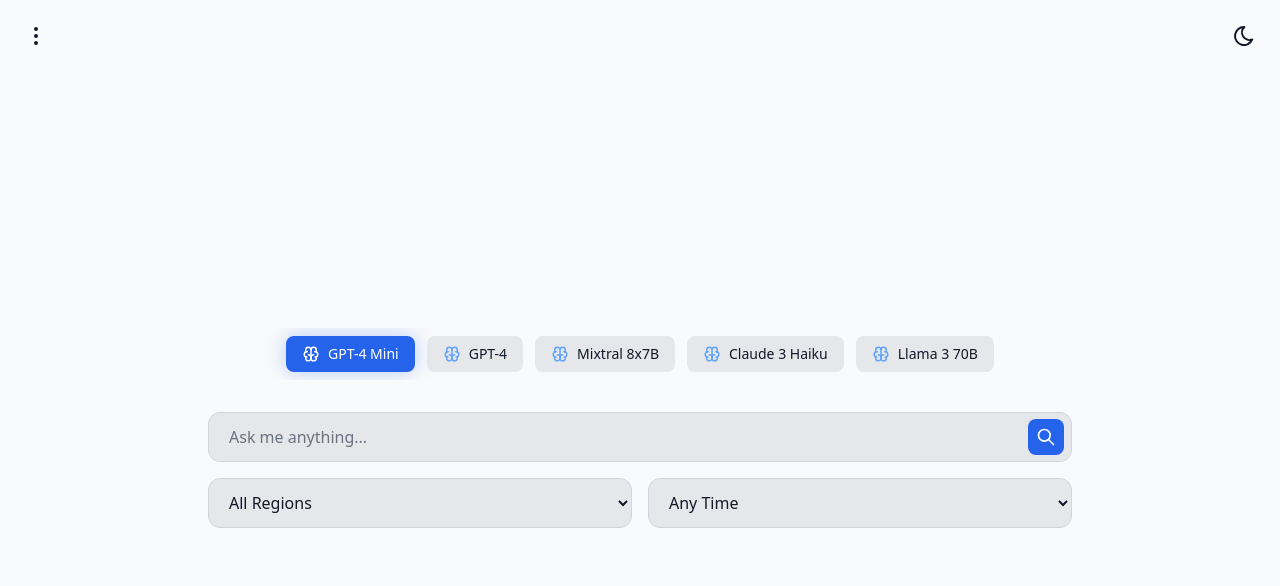
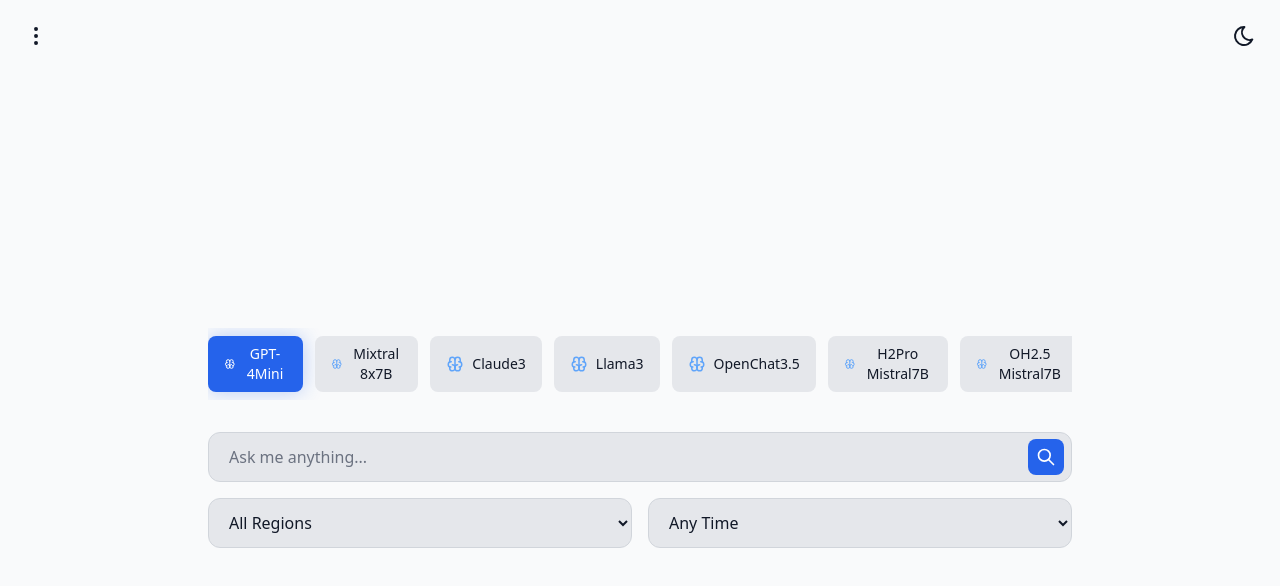
Before and after one commit to aymanbest/AISearchEngine, a React (Create React App) app: page / in a window 1280 px wide. Shown: the top 586 px of the page. Built offline with nearby package versions, Linux system fonts and the light colour scheme.

Commit message:
feat: added new Api and new models

```diff
--- a/src/components/AISearch.js
+++ b/src/components/AISearch.js
@@ -1,8 +1,12 @@
 import React, { useState, useEffect } from 'react';
 
-async function startAISearch(query, setResultText, model) {
-  try {
-    const response = await fetch(process.env.REACT_APP_AI_API_URL, {
+async function startAISearch(query, setResultText, setLoadingMessage, model) {
+  const eduideUrl = process.env.REACT_APP_AI_API_EDUIDE + 'v1/chat/completions';
+  const airforceUrl = process.env.REACT_APP_AI_API_AIRFORCE + 'v1/chat/completions';
+  const defaultModel = 'gpt-4o-mini';
+
+  const fetchAIResponse = async (url, model, stream = true) => {
+    const response = await fetch(url, {
       method: 'POST',
       headers: {
         'Content-Type': 'application/json'
@@ -19,9 +23,70 @@
             content: query
           }
         ],
-        stream: true
+        stream: stream
       })
     });
+    return response;
+  };
+
+  try {
+    let response;
+    try {
+      response = await fetchAIResponse(eduideUrl, model);
+      console.log(`Using Eduide API with model: ${model}`);
+    } catch (error) {
+      if (error.message.includes('CORS')) {
+        console.error('CORS error occurred:', error);
+        setResultText('Failed to get AI response due to CORS error');
+        return;
+      }
+      console.warn('Eduide API failed, trying Airforce API...');
+      setLoadingMessage('Changing API endpoints and trying again...');
+      response = await fetchAIResponse(airforceUrl, model, false);
+      console.log(`Using Airforce API with model: ${model}`);
+    }
+
+    if (response.headers.get('content-type').includes('application/json')) {
+      const jsonResponse = await response.json();
+      const resultText = jsonResponse.choices[0].message.content;
+      setResultText(resultText);
+    } else {
+      const reader = response.body.getReader();
+      const decoder = new TextDecoder("utf-8");
+      let resultText = '';
+
+      const processMessages = (messages) => {
+        messages.forEach(msg => {
+          const jsonData = msg.replace('data: ', '');
+          if (jsonData) {
+            try {
+              const parsedData = JSON.parse(jsonData);
+              if (parsedData.choices && parsedData.choices.length > 0) {
+                resultText += parsedData.choices[0].delta.content || '';
+                setResultText(resultText);
+              }
+            } catch (e) {
+              console.error('Error parsing JSON:', e);
+            }
+          }
+        });
+      };
+
+      while (true) {
+        const { done, value } = await reader.read();
+        if (done) break;
+
+        const chunk = decoder.decode(value, { stream: true });
+        const messages = chunk.split('\n').filter(line => line.startsWith('data:'));
+        processMessages(messages);
+      }
+    }
+  } catch (error) {
+    console.error('Both APIs failed, trying Eduide with default model...');
+    setLoadingMessage('Changing API endpoints and trying again...');
+    try {
+      const response = await fetchAIResponse(eduideUrl, defaultModel);
+      console.log(`Using Eduide API with default model: ${defaultModel}`);
 
       const reader = response.body.getReader();
       const decoder = new TextDecoder("utf-8");
@@ -57,16 +122,19 @@
       setResultText('Failed to get AI response');
     }
   }
+}
 
 function AISearch({ query, selectedModel, onModelChange }) {
   const [resultText, setResultText] = useState('');
   const [isLoading, setIsLoading] = useState(false);
   const [loadingProgress, setLoadingProgress] = useState(0);
+  const [loadingMessage, setLoadingMessage] = useState('Processing your query...');
 
   useEffect(() => {
     if (query) {
       setIsLoading(true);
       setLoadingProgress(0);
+      setLoadingMessage('Processing your query...');
 
       const progressInterval = setInterval(() => {
         setLoadingProgress(prev => {
@@ -79,7 +147,7 @@
         setResultText(text);
         setLoadingProgress(100);
         setIsLoading(false);
-        }, selectedModel);
+      }, setLoadingMessage, selectedModel);
 
       return () => clearInterval(progressInterval);
     }
@@ -106,7 +174,7 @@
             <div className="flex items-center gap-2 text-sm text-gray-500 mb-4">
               <div className="w-4 h-4 border-2 border-gray-300 border-t-blue-500
                   rounded-full animate-spin" />
-                            Processing your query...
+              {loadingMessage}
             </div>
           )}
 
--- a/src/components/ImageGenerator.js
+++ b/src/components/ImageGenerator.js
@@ -54,7 +54,7 @@
     setImageUrl(null);
 
     try {
-      const response = await fetch(process.env.REACT_APP_AI_API_IMAGE, {
+      const response = await fetch(process.env.REACT_APP_AI_API_EDUIDE+ 'v1/imagine', {
         method: 'POST',
         headers: {
           'Content-Type': 'application/json'
--- a/src/components/SearchBar.js
+++ b/src/components/SearchBar.js
@@ -137,14 +137,12 @@
     return (
         <div className="max-w-4xl mx-auto px-4 relative">
             <div className="relative w-full mb-8">
-                <div className="flex gap-3 justify-center overflow-x-auto hide-scrollbar py-2">
+                <div className="flex gap-3 justify-start overflow-x-auto hide-scrollbar py-2">
                     {MODELSAI.map((model) => (
                         <button
                             key={model.id}
                             onClick={() => onModelChange(model.id)}
-                            className={`
-                                flex items-center gap-2 px-4 py-2 rounded-lg
-                                transition-all duration-300 ease-out
+                            className={`flex items-center gap-2 px-4 py-2 rounded-lg transition-all duration-300 ease-out
                     ${selectedModel === model.id
                                     ? 'bg-blue-600 shadow-[0_0_20px_rgba(37,99,235,0.3)]'
                                     : 'bg-gray-200 dark:bg-gray-800/50 hover:bg-gray-300 dark:hover:bg-gray-800/80'
@@ -164,7 +162,8 @@
                     ${selectedModel === model.id
                                     ? 'text-white'
                                     : 'text-gray-900 dark:text-gray-300'
-                                }`}>
+                                }`}
+                            >
                                 {model.name}
                             </span>
                         </button>
--- a/src/constants/models.js
+++ b/src/constants/models.js
@@ -1,9 +1,31 @@
 export const MODELSAI = [
-    { id: 'gpt-4o-mini', name: 'GPT-4 Mini' },
-    { id: 'gpt-4', name: 'GPT-4' },
+    { id: 'gpt-4o-mini', name: 'GPT-4Mini' },
     { id: 'mixtral-8x7b', name: 'Mixtral 8x7B' },
-    { id: 'claude-3-haiku', name: 'Claude 3 Haiku' },
-    { id: 'llama-3.1-70b', name: 'Llama 3 70B' }
+    { id: 'claude-3-haiku', name: 'Claude3' },
+    { id: 'llama-3.1-70b', name: 'Llama3' },
+    { id: 'openchat-3.5-0106', name: 'OpenChat3.5' },
+    // { id: 'deepseek-coder-6.7b-instruct', name: 'DSCoder6.7B Inst' },
+    // { id: 'deepseek-math-7b-instruct', name: 'DSMath7B Inst' },
+    // { id: 'Nous-Hermes-2-Mixtral-8x7B-DPO', name: 'NH2 Mixtral8x7B' },
+    { id: 'hermes-2-pro-mistral-7b', name: 'H2Pro Mistral7B' },
+    { id: 'openhermes-2.5-mistral-7b', name: 'OH2.5 Mistral7B' },
+    { id: 'lfm-40b-moe', name: 'LFM40B MoE' },
+    { id: 'discolm-german-7b-v1', name: 'Discolm7B V1' },
+    { id: 'falcon-7b-instruct', name: 'Falcon7B Inst' },
+    { id: 'llama-2-7b-chat-int8', name: 'Llama2 7B INT8' },
+    { id: 'llama-2-7b-chat-fp16', name: 'Llama2 7B FP16' },
+    { id: 'neural-chat-7b-v3-1', name: 'NeuralChat7B V3.1' },
+    { id: 'phi-2', name: 'Phi2' },
+    { id: 'sqlcoder-7b-2', name: 'SQLCoder7B 2' },
+    { id: 'tinyllama-1.1b-chat', name: 'TinyLlama1.1B' },
+    { id: 'zephyr-7b-beta', name: 'Zephyr7B Beta' },
+    { id: 'any-uncensored', name: 'Any Uncens' },
+    { id: 'llama-3.1-70b-chat', name: 'Llama3.1 70B' },
+    { id: 'llama-3.1-8b-chat', name: 'Llama3.1 8B' },
+    { id: 'llama-3.1-70b-turbo', name: 'Llama3.1 70B Turbo' },
+    { id: 'llama-3.1-8b-turbo', name: 'Llama3.1 8B Turbo' },
+    { id: 'gpt-4o', name: 'GPT-4O' },
+    { id: 'gpt-4-turbo', name: 'GPT-4 Turbo' }
 ];
 
 export const REGIONS = [
@@ -85,5 +107,13 @@
     { id: 'sdxl', name: 'SDXL' },
     { id: 'sd-3', name: 'Stable Diffusion 3' },
     { id: 'playground-v2.5', name: 'Playground v2.5' },
-    { id: 'flux-realism', name: 'Flux Realism' }
-  ];
+    { id: 'flux-realism', name: 'Flux Realism' },
+    // Airforce image models no worky
+    // { id: 'flux', name: 'Flux' },
+    // { id: 'flux-anime', name: 'Flux Anime' },
+    // { id: 'flux-3d', name: 'Flux 3D' },
+    // { id: 'flux-disney', name: 'Flux Disney' },
+    // { id: 'flux-pixel', name: 'Flux Pixel' },
+    // { id: 'flux-4o', name: 'Flux 4O' },
+    // { id: 'any-dark', name: 'Any Dark' }
+];
```
Also changed, not shown: 2 other files (tests, documents, lock files or other folders). Lines whose indentation alone changed are shown as unchanged.
